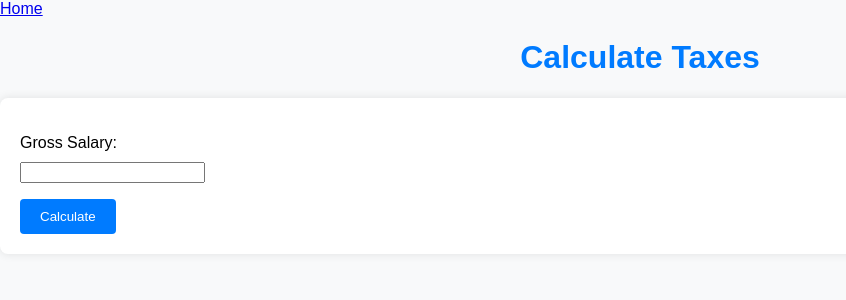
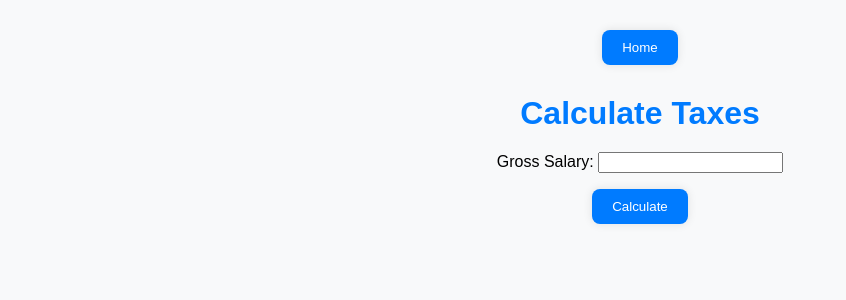
Before and after one commit to HarrisonShawPersonal/MoneySavingAmateur, a Django app: page /taxcalculator/ in a window 1280 px wide. Shown: the top 300 px of the page, without its empty margins (0-846 px from the left). Run offline with Django 5.2, Linux system fonts and the light colour scheme.

Commit message:
Brought CSS styling out of html pages to standardise

```diff
--- a/incometax/templates/incometax/home.html
+++ b/incometax/templates/incometax/home.html
@@ -52,8 +52,8 @@
     <a href="budgeter/" class ="calculator-button">Budgeting Calculator</a>
 </nav>
 
-<h1>Welcome to Our Website</h1>
-<p>Welcome to Money Saving Amateur</p>
+<h1>Welcome to Money Saving Amateur</h1>
+<p>Please use the tabs above to navigate our page and decode your personal finances</p>
 
 </body>
 </html>
--- a/incometax/templates/incometax/index.html
+++ b/incometax/templates/incometax/index.html
@@ -1,107 +1,16 @@
+{% load static%}
 <!DOCTYPE html>
 <html lang="en">
   <head>
     <meta charset="UTF-8" />
     <title>Calculate Taxes</title>
-    <style>
-      body {
-        font-family: Arial, sans-serif;
-        background-color: #f8f9fa;
-        margin: 0;
-        padding: 0;
-      }
-
-      .container {
-        max-width: 800px;
-        margin: 0 auto;
-        padding: 20px;
-      }
-
-      /* Heading styles */
-      h1 {
-        text-align: center;
-        color: #007bff;
-      }
-
-      h2 {
-        color: #343a40;
-      }
-
-      /* Form styles */
-      form {
-        background-color: #fff;
-        padding: 20px;
-        border-radius: 8px;
-        box-shadow: 0 0 10px rgba(0, 0, 0, 0.1);
-      }
-
-      form label {
-        display: block;
-        margin-bottom: 10px;
-      }
-
-      form input[type="text"],
-      form select {
-        width: 100%;
-        padding: 10px;
-        margin-bottom: 20px;
-        border: 1px solid #ced4da;
-        border-radius: 4px;
-        box-sizing: border-box;
-      }
-
-      form button[type="submit"] {
-        background-color: #007bff;
-        color: #fff;
-        padding: 10px 20px;
-        border: none;
-        border-radius: 4px;
-        cursor: pointer;
-      }
-
-      form button[type="submit"]:hover {
-        background-color: #0056b3;
-        .tax-table {
-          width: 100%;
-          border-collapse: collapse;
-        }
-      }
-      .tax-table th,
-      .tax-table td {
-        border: 1px solid #ddd;
-        padding: 8px;
-        text-align: left;
-      }
-
-      .tax-table th {
-        background-color: #f2f2f2;
-      }
-
-      .tax-table tr:nth-child(even) {
-        background-color: #f2f2f2;
-      }
-
-      .tax-table tr:hover {
-        background-color: #ddd;
-      }
-      .calculator-button {
-            background-color: #4CAF50;
-            border: none;
-            color: white;
-            padding: 15px 32px;
-            text-align: center;
-            text-decoration: none;
-            display: inline-block;
-            font-size: 16px;
-            margin: 4px 2px;
-            cursor: pointer;
-            border-radius: 8px;
-        }
-    </style>
+    <link rel="stylesheet" href="{% static 'styles.css' %}">
   </head>
   <body>
     <nav>
-        <a href="http://127.0.0.1:8000/" id="delete-net-salary" class="active" onclick="event.preventDefault(); clear();">Home</a>
+        <form action="" method="get">
+            <button type="submit" value="" name="home">Home</button>
+        </form>
     </nav>
     <h1>Calculate Taxes</h1>
     <form method="post">
@@ -110,9 +19,7 @@
     </form>
     <div>
       {% if ni_contribution is not None and income_tax is not None %}
-
       <h2>Tax Calculation Result</h2>
-
       <table class="tax-table">
         <tr>
           <th></th>
--- a/incometax/utils.py
+++ b/incometax/utils.py
@@ -1,5 +1,5 @@
 from decimal import Decimal
-
+from django.http import HttpResponseRedirect
 
 def net(gross_salary):
     gross_salary_decimal = Decimal(str(gross_salary))
@@ -94,6 +94,3 @@ def golden_rule(net_salary_monthly):
     "monthly_savings": monthly_savings
     }
     return golden_rule
-
-def clear_cache():
-    print("Does this work")
--- a/incometax/views.py
+++ b/incometax/views.py
@@ -9,6 +9,10 @@ def index(request):
     income_tax = None
     tax_result = None
     net_salary = None
+    if 'home' in request.GET:
+        response = HttpResponseRedirect('http://127.0.0.1:8000/')
+        response.delete_cookie("sessionid")
+        return response
     if request.method == "POST":
         form = SalaryForm(request.POST)
         if form.is_valid():
@@ -36,17 +40,15 @@ def index(request):
         form = SalaryForm()
         return render(request, "incometax/index.html", {"form": form})
 
-
 def home(request):
     if request.method == "GET":
         return render(request, "incometax/home.html", {})
 
-
 def budget(request):
     if 'home' in request.GET:
-        print("murder")
-        clear_cache()
-        return HttpResponseRedirect("http://127.0.0.1:8000/")
+        response = HttpResponseRedirect("http://127.0.0.1:8000/")
+        response.delete_cookie("sessionid")
+        return response
     if request.session.get("net_salary") is not None:
         net_salary = request.session.get("net_salary")
         budget = golden_rule(net_salary)
--- a/moneysavingamateur/settings.py
+++ b/moneysavingamateur/settings.py
@@ -117,7 +117,13 @@ USE_TZ = True
 # Static files (CSS, JavaScript, Images)
 # https://docs.djangoproject.com/en/5.0/howto/static-files/
 
+STATIC_ROOT = BASE_DIR / 'productionfiles'
+
 STATIC_URL = "static/"
+
+STATICFILES_DIRS = [
+    BASE_DIR / 'static'
+]
 
 # Default primary key field type
 # https://docs.djangoproject.com/en/5.0/ref/settings/#default-auto-field
--- /dev/null
+++ b/static/styles.css
@@ -0,0 +1,98 @@
+/* Resetting default margin and padding */
+body,
+h1,
+form,
+button {
+    margin: 0;
+    padding: 0;
+}
+
+body {
+    font-family: Arial, sans-serif;
+    background-color: #f8f9fa;
+}
+
+h1 {
+    text-align: center;
+    color: #007bff;
+    margin-top: 20px;
+    /* Adjusting margin from the top */
+}
+
+nav {
+    background-color: transparent;
+    /* Making the nav bar transparent */
+    text-align: left;
+    /* Aligning content to the left */
+    padding: 10px 0;
+    /* Adjusting padding */
+}
+
+nav button {
+    background-color: #007bff;
+    /* Blue background only for the button */
+    color: #fff;
+    border: none;
+    cursor: pointer;
+    padding: 10px 20px;
+    border-radius: 8px;
+    box-shadow: 0 0 10px rgba(0, 0, 0, 0.1);
+}
+
+nav button:hover {
+    background-color: #0056b3;
+    /* Hover color for the button */
+}
+
+/* Adjusting the form style */
+form {
+    text-align: center;
+    margin-top: 20px;
+    /* Adding space from the top */
+}
+
+form button {
+    background-color: #007bff;
+    color: #fff;
+    border: none;
+    cursor: pointer;
+    padding: 10px 20px;
+    border-radius: 8px;
+    box-shadow: 0 0 10px rgba(0, 0, 0, 0.1);
+}
+
+form button:hover {
+    background-color: #0056b3;
+}
+
+/* Adjusting the table style */
+table {
+    margin: 20px auto;
+    /* Centering the table */
+    border-collapse: collapse;
+    width: 80%;
+    /* Adjusting width */
+}
+
+th,
+td {
+    border: 1px solid #ddd;
+    padding: 8px;
+    text-align: center;
+}
+
+th {
+    background-color: #f2f2f2;
+}
+
+tr:nth-child(even) {
+    background-color: #f2f2f2;
+}
+
+tr:hover {
+    background-color: #ddd;
+}
+
+.errorlist {
+    visibility: hidden;
+}
```
Also changed, not shown: incometax/templates/incometax/budget.html (+2 -33 lines), db.sqlite3.
